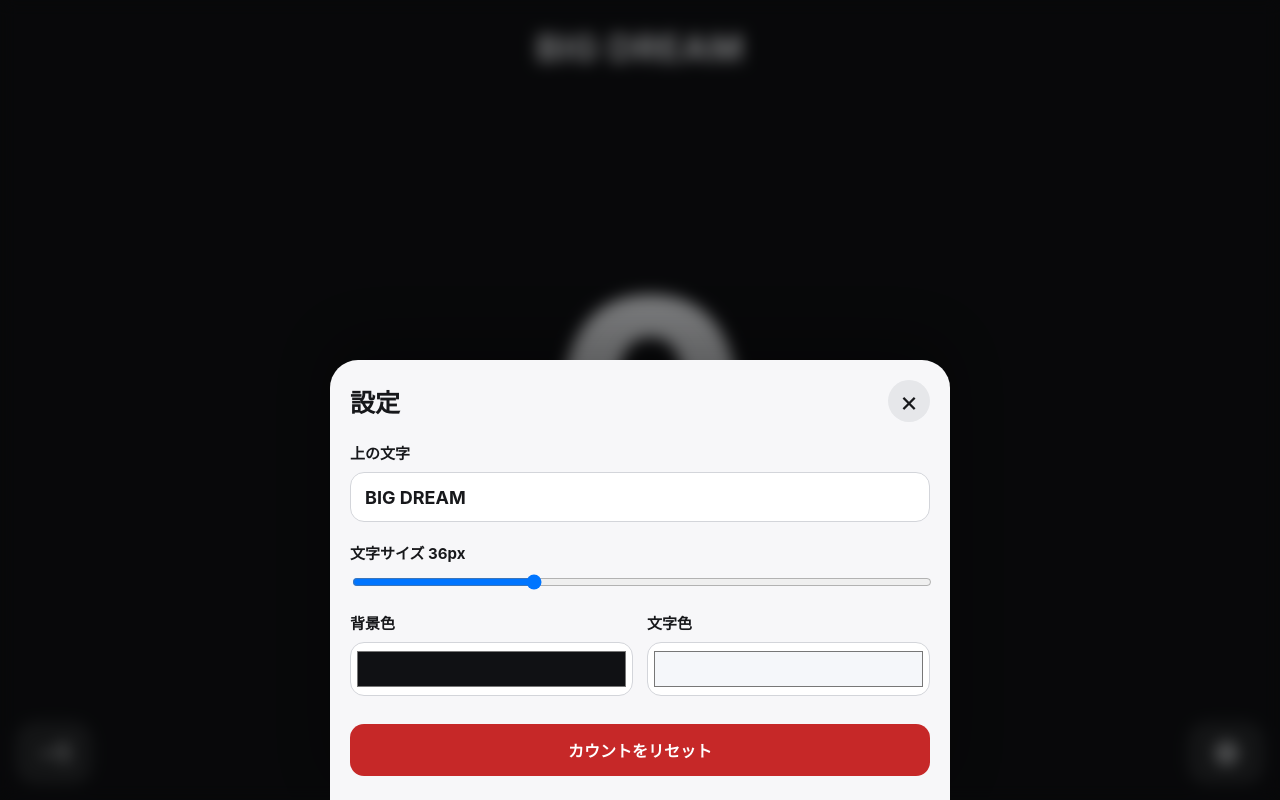
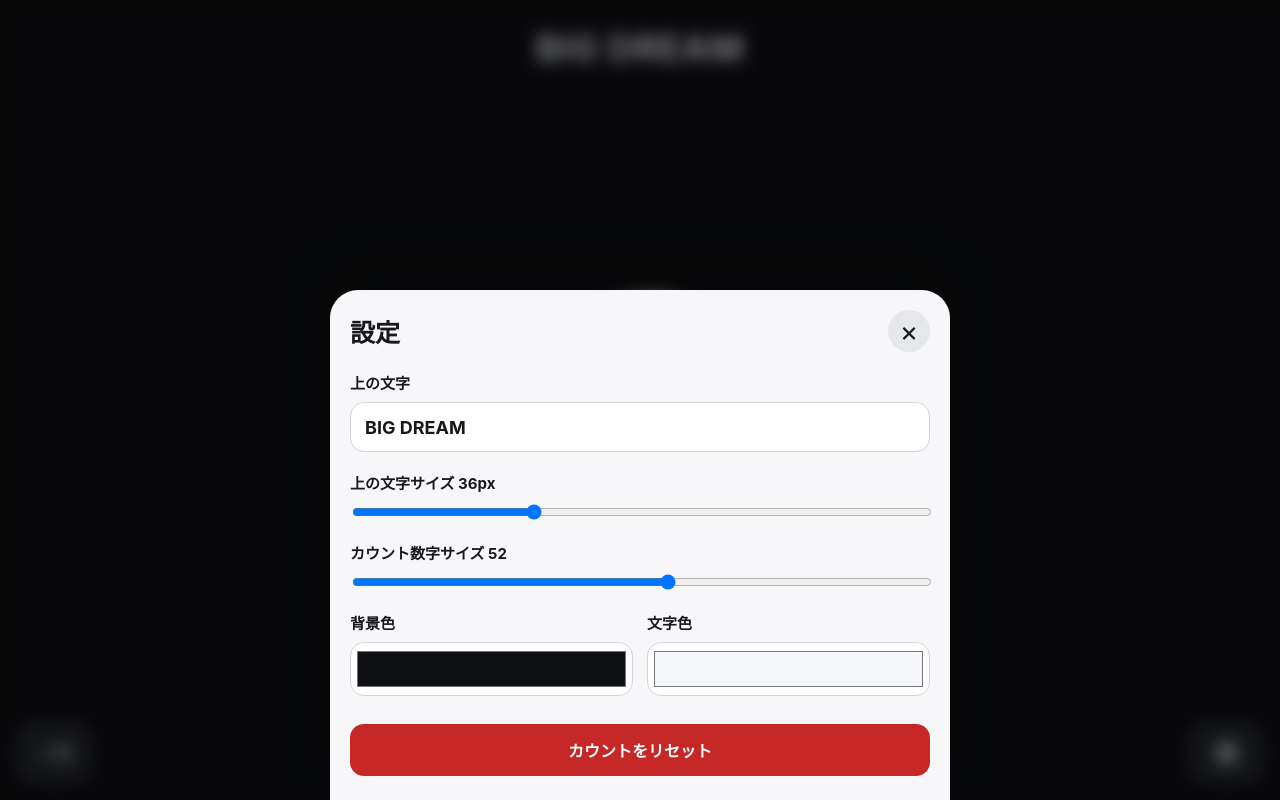
Before and after one commit to rust1214/bigdream-counter, a plain HTML site: page index.html in a window 1280 px wide. Both pictures are taken after a click on the button "設定を開く". Drawn offline with Linux system fonts and the light colour scheme.

Commit message:
Add count number size control

```diff
--- a/index.html
+++ b/index.html
@@ -30,8 +30,13 @@
       </label>
 
       <label class="setting-group">
-        <span>文字サイズ <strong id="titleSizeLabel">36px</strong></span>
+        <span>上の文字サイズ <strong id="titleSizeLabel">36px</strong></span>
         <input id="titleSizeInput" type="range" min="20" max="72" step="1" value="36">
+      </label>
+
+      <label class="setting-group">
+        <span>カウント数字サイズ <strong id="countSizeLabel">52</strong></span>
+        <input id="countSizeInput" type="range" min="28" max="72" step="1" value="52">
       </label>
 
       <div class="color-row">
```
